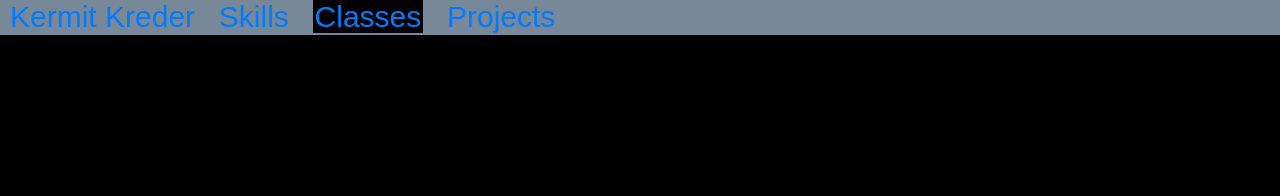
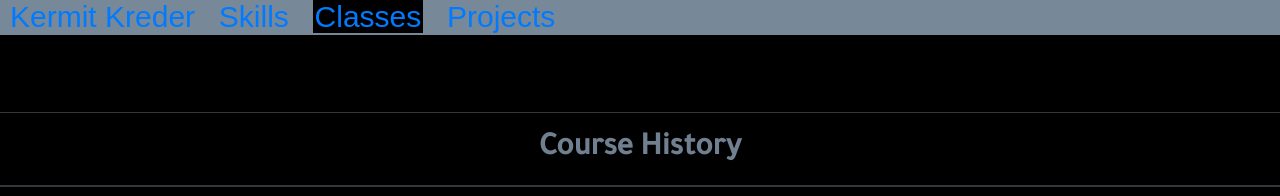
Before and after one commit to KermitKreder/kermitkreder.github.io, a plain HTML site: page Kgk2btTablesS21.html in a window 1280 px wide. Shown: the top 196 px of the page. Drawn offline with nearby package versions, Linux system fonts and the light colour scheme.

Commit message:
fix: overlap is removed

```diff
--- a/CSS/Kgk2btTablesS21.css
+++ b/CSS/Kgk2btTablesS21.css
@@ -20,7 +20,7 @@
 }
 
 .row {
-    padding-top: 5em;
+    padding-top: 1em;
 }
 
 #professionalPic {
```
